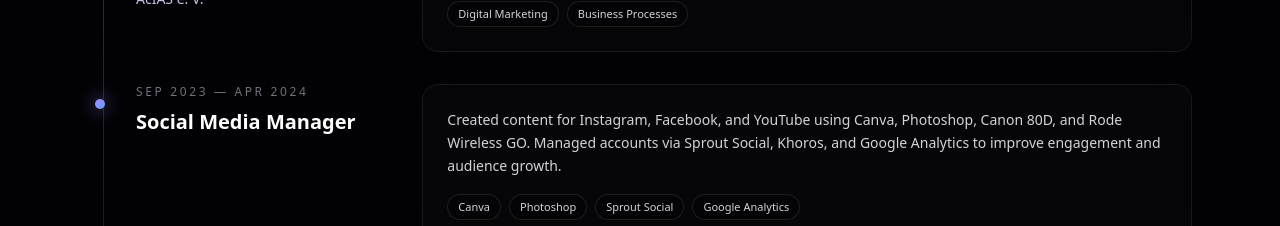
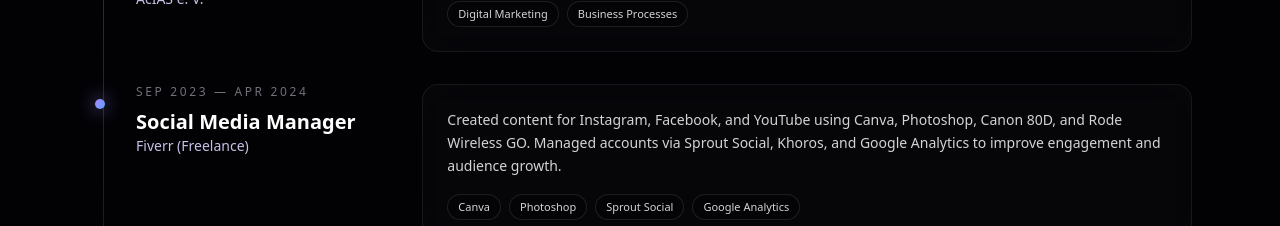
Before and after one commit to egehank1/personal-website, a Next.js app: page / in a window 1280 px wide. Shown: the part 3860-4086 px from the top of the page. Built offline with nearby package versions, Linux system fonts and the light colour scheme; no server answers.

Commit message:
Update experience data to specify company name for Social Media Manager role, enhancing clarity and detail in the portfolio.

```diff
--- a/src/data/experience.ts
+++ b/src/data/experience.ts
@@ -47,7 +47,7 @@
   {
     id: "5",
     role: "Social Media Manager",
-    company: "",
+    company: "Fiverr (Freelance)",
     period: "Sep 2023 — Apr 2024",
     summary:
       "Created content for Instagram, Facebook, and YouTube using Canva, Photoshop, Canon 80D, and Rode Wireless GO. Managed accounts via Sprout Social, Khoros, and Google Analytics to improve engagement and audience growth.",
```
